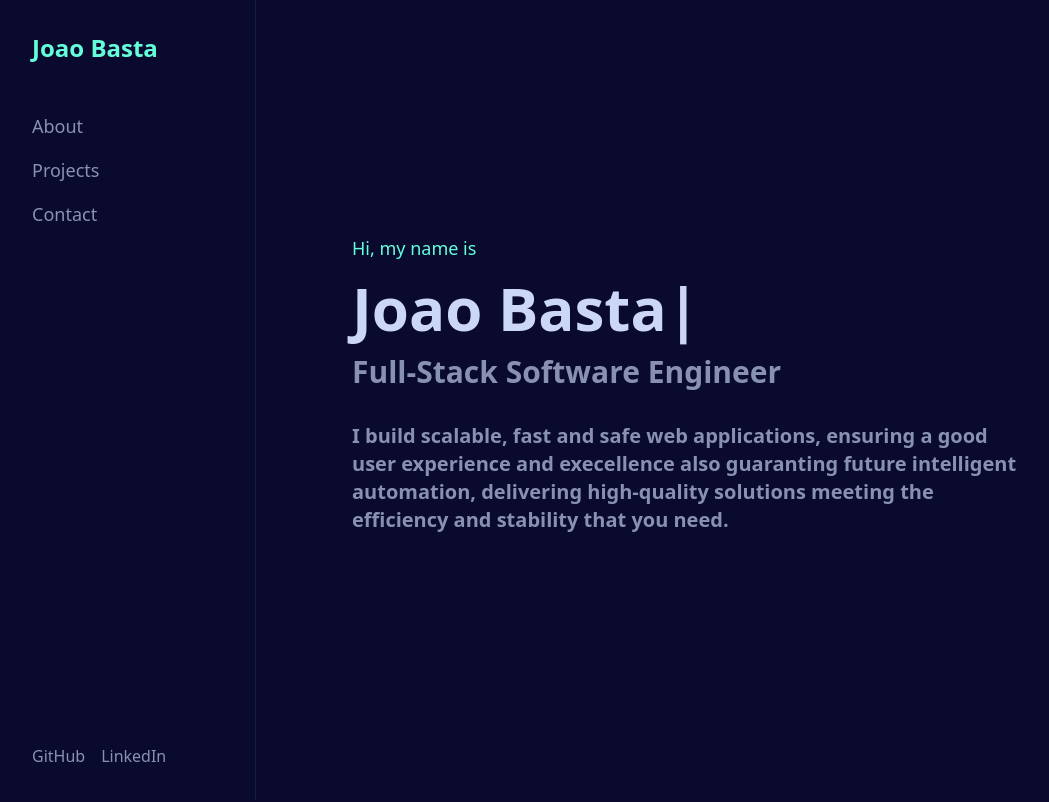
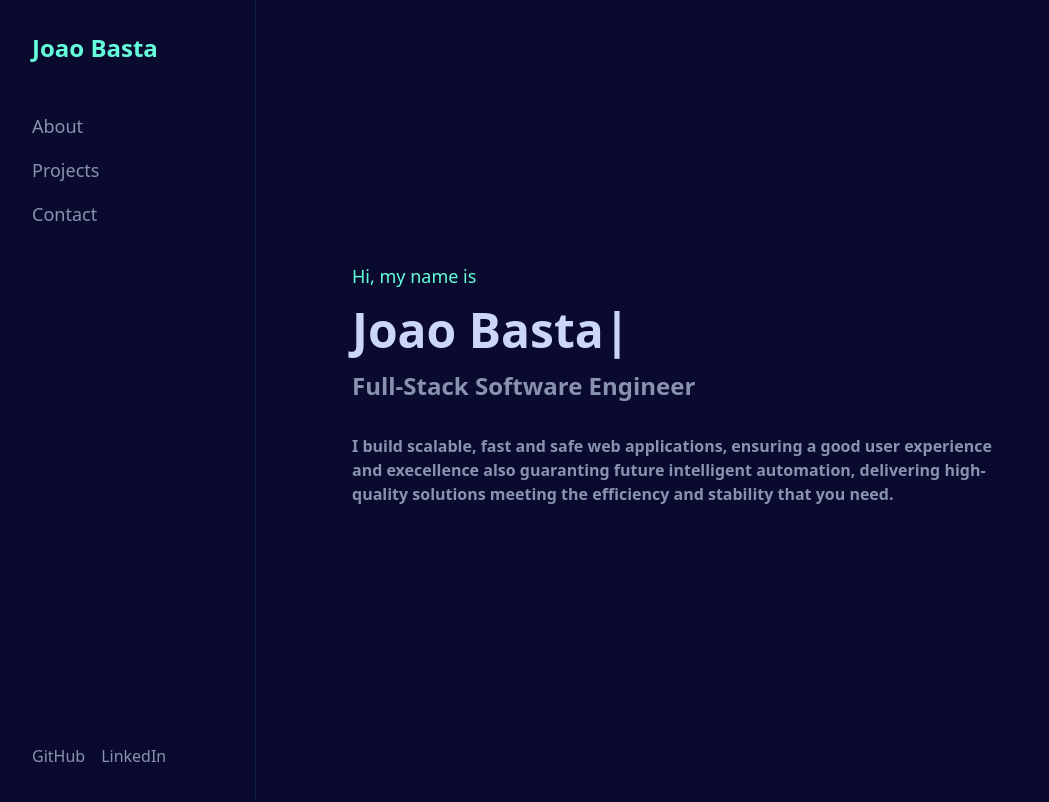
Before and after one commit to joao-basta/portifolio-web, a React (Vite) app in the folder frontend/: page / in a window 1280 px wide. Shown: the top 802 px of the page, without its empty margins (0-1049 px from the left). Built offline with nearby package versions, Linux system fonts and the light colour scheme.

Commit message:
adicionando efeito de hoover

```diff
--- a/frontend/src/components/SideBar.tsx
+++ b/frontend/src/components/SideBar.tsx
@@ -65,7 +65,7 @@ const SideBar = () => {
 
                    <a href={item.href}
                     onClick={handleNavClick}
-                    className="text-slate hover:text-cyan transition-colors duration-300 text-lg block"
+                    className="text-slate hover:text-white hover:scale-110 transition-colors duration-300 text-lg block hover:-translate-y-1"
                   >
                     {item.name}
                   </a>
@@ -78,7 +78,7 @@ const SideBar = () => {
         {/* Bottom Section - Social Links */}
         <div className="flex gap-4">
 
-            <a href="https://github.com/yourusername"
+            <a href="https://github.com/joao-basta"
             target="_blank"
             rel="noopener noreferrer"
             className="text-slate hover:text-cyan transition-colors duration-300"
@@ -86,7 +86,7 @@ const SideBar = () => {
             GitHub
           </a>
 
-           <a href="https://linkedin.com/in/yourusername"
+           <a href="https://linkedin.com/in/joao-paulo-santana-basta-47b849310"
             target="_blank"
             rel="noopener noreferrer"
             className="text-slate hover:text-cyan transition-colors duration-300"
--- a/frontend/src/sections/About.tsx
+++ b/frontend/src/sections/About.tsx
@@ -14,7 +14,7 @@ const About = () => {
         <h2 className="text-4xl font-bold text-slate-light mb-8">
           <span className="text-cyan">01.</span> About Me
         </h2>
-        <div className="text-slate text-lg space-y-4">
+        <div className="text-slate text-lg space-y-4 font-sans">
           <p>
             I'm Joao Basta, a Software Engineer specializing in transcending aesthetics. My background is in systems construction,
             meaning the value I deliver isn't just in what you see, but in the invisible foundation of your application.
--- a/frontend/src/sections/Hero.tsx
+++ b/frontend/src/sections/Hero.tsx
@@ -20,7 +20,7 @@ const Hero = () => {
           Hi, my name is
         </p>
         <h1
-          className={`text-6xl font-bold text-slate-light mb-4 transition-all duration-700 delay-100 ${
+          className={`text-5xl font-bold text-slate-light mb-4 transition-all duration-700 delay-100 ${
             showContent ? 'opacity-100 translate-y-0' : 'opacity-0 translate-y-4'
           }`}
         >
@@ -34,13 +34,13 @@ const Hero = () => {
         </h1>
 
         <h3
-          className={`text-3xl font-bold text-slate mb-8 transition-all duration-700 delay-200 ${
+          className={`text-2xl font-bold text-slate mb-8 transition-all duration-700 delay-200 ${
             showContent ? 'opacity-100 translate-y-0' : 'opacity-0 translate-y-4'
           }`}>
             Full-Stack Software Engineer
         </h3>
         <p
-          className={`text-xl font-bold text-slate mb-8 transition-all duration-700 delay-200 ${
+          className={`text-0xl font-bold text-slate mb-8 transition-all duration-700 delay-200 ${
             showContent ? 'opacity-100 translate-y-0' : 'opacity-0 translate-y-4'
           }`}
         >
```
